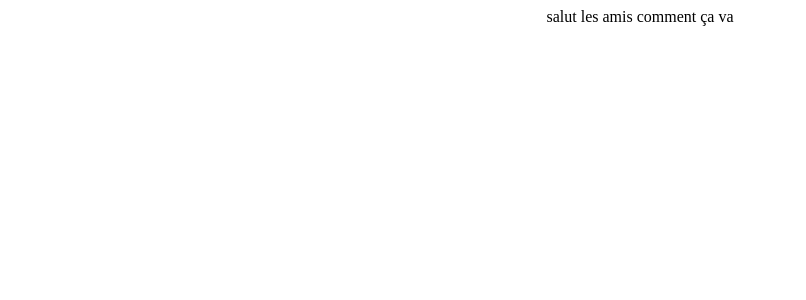
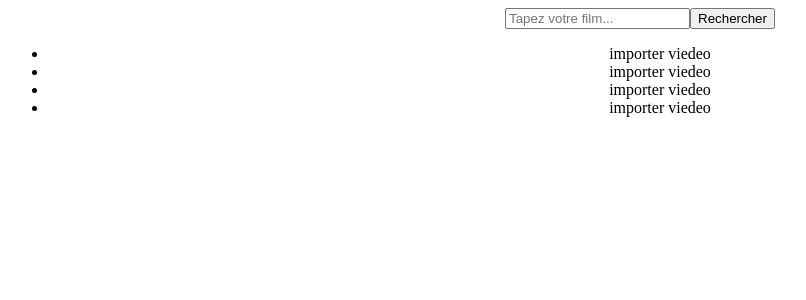
Before and after one commit to francky59200/beya, a React (Create React App) app in the folder netflix-app/: page / in a window 1280 px wide. Shown: the top 300 px of the page, without its empty margins (0-806 px from the left). Built offline with nearby package versions, Linux system fonts and the light colour scheme; no server answers.

Commit message:
API requête ajax avec axios (React)

```diff
--- a/netflix-app/package.json
+++ b/netflix-app/package.json
@@ -3,6 +3,7 @@
   "version": "0.1.0",
   "private": true,
   "dependencies": {
+    "axios": "^0.16.1",
     "react": "^16.9.0",
     "react-dom": "^16.9.0",
     "react-scripts": "3.1.1"
--- a/netflix-app/src/components/search-bar.js
+++ b/netflix-app/src/components/search-bar.js
@@ -0,0 +1,22 @@
+import React, {Component} from 'react'
+
+class SearchBar extends Component {
+
+    state={
+        searchText:"",
+        placeHolder:"Tapez votre film..."
+    }
+    handleChange =(e)=>{
+        this.setState({searchText:e.currentTarget.value})
+    }
+
+    render(){
+        return(
+            <div className="search">
+                <input onChange={this.handleChange} placeholder={this.state.placeHolder}/>
+                <button>Rechercher</button>
+            </div>
+        )
+    }
+}
+export default SearchBar
--- a/netflix-app/src/components/video-list-item.js
+++ b/netflix-app/src/components/video-list-item.js
@@ -0,0 +1,10 @@
+import React from 'react'
+
+const VideoListItem=()=>{
+
+    return(
+        <li>importer viedeo</li>
+    )
+}
+
+export default VideoListItem
--- a/netflix-app/src/containers/App.js
+++ b/netflix-app/src/containers/App.js
@@ -1,9 +1,41 @@
 import React from 'react';
 import './App.css';
+import SearchBar from '../components/search-bar'
+import VideoList from './video-list'
+import axios from 'axios'
 
-const App =function () {
-  return <div className="App">salut les amis comment ça va</div>
 
+// Nos api provenance themoviedb
+const POPULAR_MOVIES_URL = "https://api.themoviedb.org/3/discover/movie?language=fr&sort_by=popularity.desc&include_adult=false&api_key=4ad9a0bdd1ad58494fcb90762f2b79ae"
+const API_KEY ="4ad9a0bdd1ad58494fcb90762f2b79ae"
+
+class App extends React.Component {
+  state={
+    movieList:{},
+    currentMovie:{}
+  }
+
+  // pour un affichage des le chargement on monte notre composant avec des requêtes
+
+  componentWillMount(){
+    axios.get(`${POPULAR_MOVIES_URL}&${API_KEY}`).then(response=>{ // on appele le module axios requête ajax et on lui prend sa reponse
+      this.setState({movieList:response.data.results.slice(0,6)}) // on met a jour le state de la liste des films populaires a afficher 6 films
+      console.log(this.state.movieList)
+      this.setState({currentMovie:response.data.results[0]})// on met a jour le state pour mettre en avant le film le plus populaire
+      console.log(this.state.currentMovie)
+    })
+  }
+
+
+  render(){
+    return(
+        <div className="App">
+          <SearchBar/>
+          <VideoList/>
+        </div>
+    )
+
+  }
 }
 
 export default App;
--- a/netflix-app/src/containers/video-list.js
+++ b/netflix-app/src/containers/video-list.js
@@ -0,0 +1,17 @@
+import React from 'react'
+import VideoListItem from '../components/video-list-item'
+
+const VideoList=()=>{
+    return(
+        <div>
+            <ul>
+                <VideoListItem/>
+                <VideoListItem/>
+                <VideoListItem/>
+                <VideoListItem/>
+            </ul>
+        </div>
+    )
+}
+
+export default VideoList
--- a/netflix-app/src/index.js
+++ b/netflix-app/src/index.js
@@ -3,6 +3,6 @@ import ReactDOM from 'react-dom';
 
 import App from './containers/App';
 
-const API_KEY="4ad9a0bdd1ad58494fcb90762f2b79ae"
+
 
 ReactDOM.render(<App />, document.getElementById('root'));
```
Also changed, not shown: 1 other file (tests, documents, lock files or other folders).
